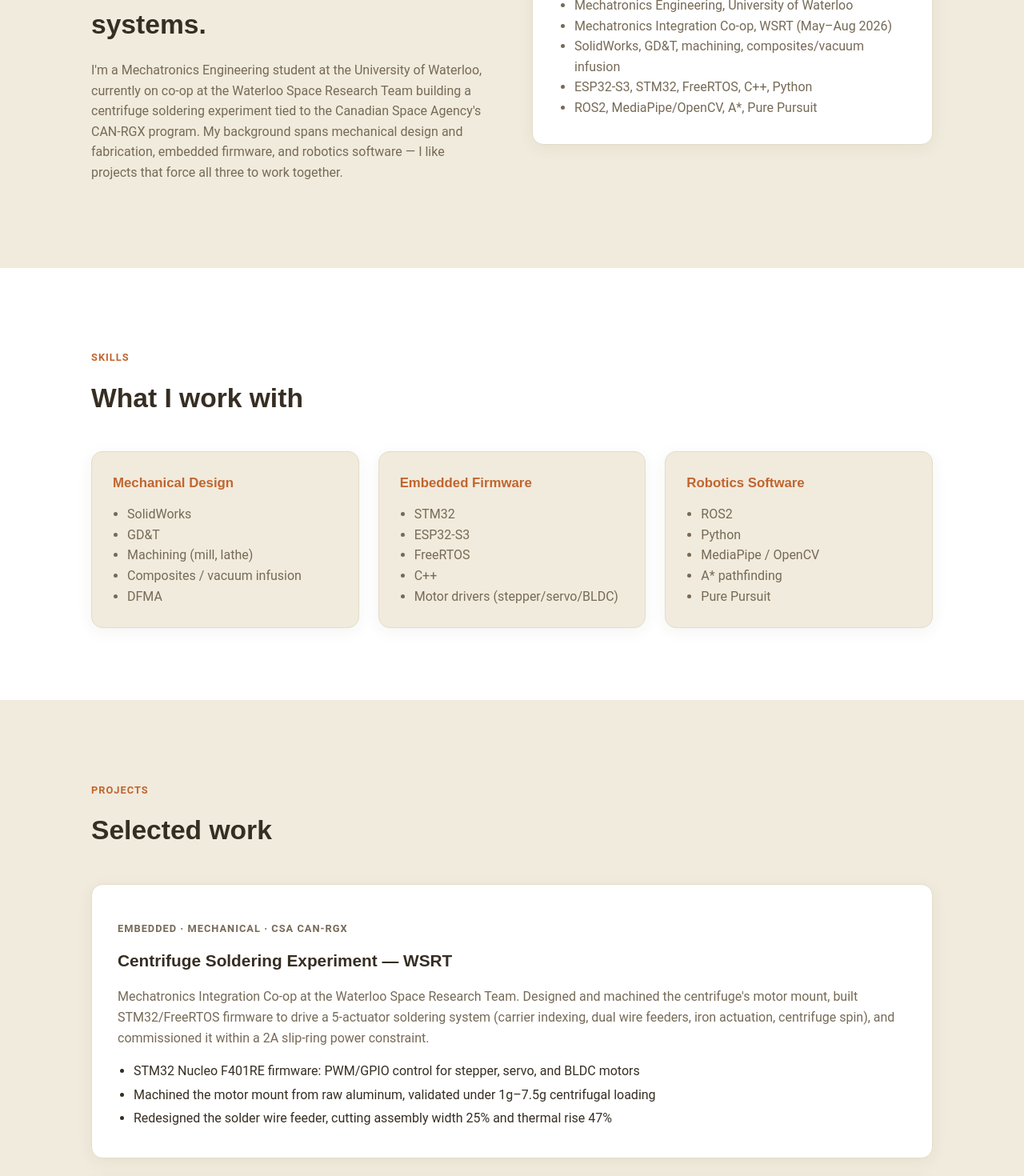
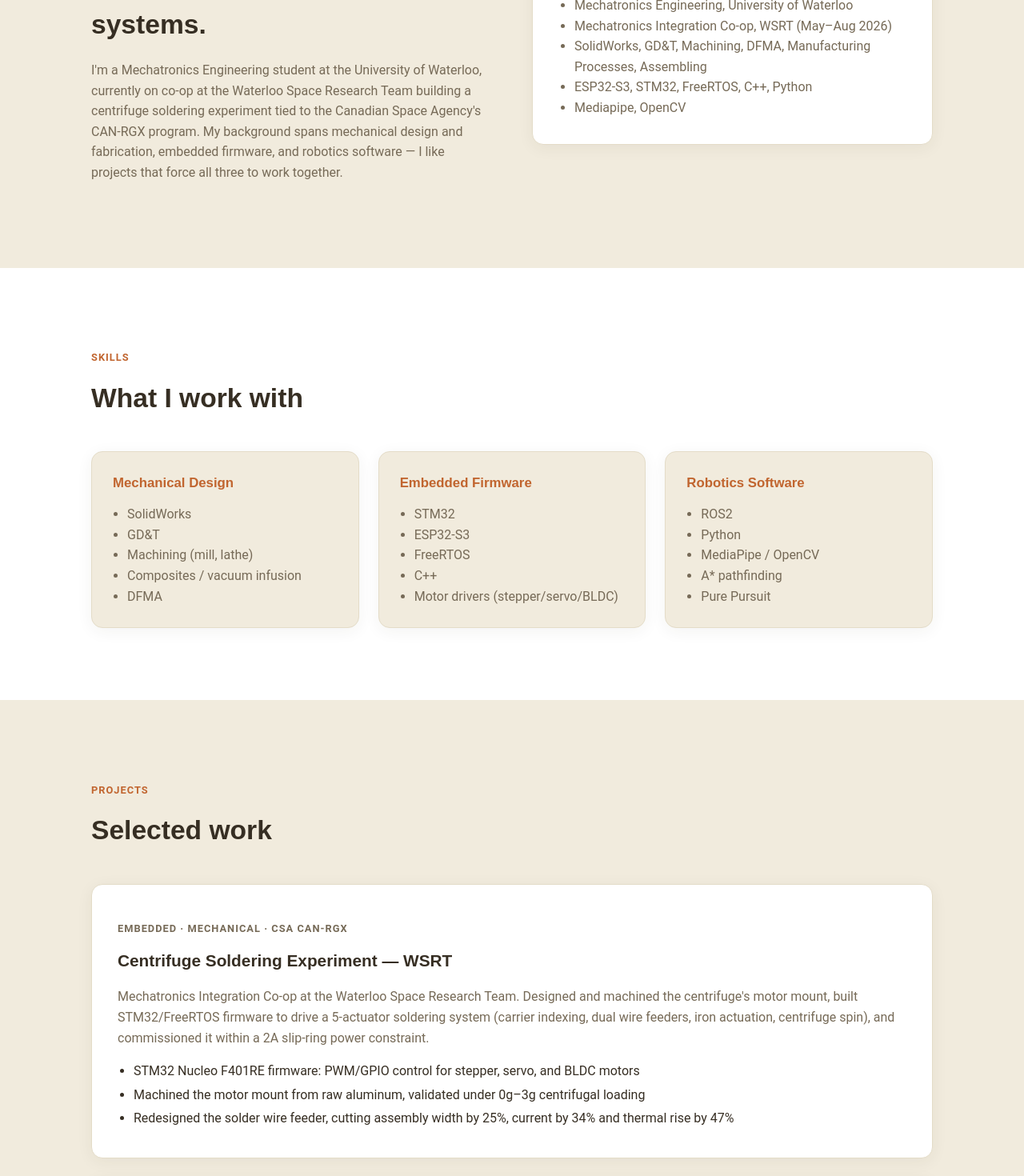
Before and after one commit to nitish2006main/PortfolioWebsite, a React (Vite) app: page / in a window 1280 px wide. Shown: the part 1020-2490 px from the top of the page at 80% size. Built offline with nearby package versions, Linux system fonts and the light colour scheme.

Commit message:
Changes to skills section

```diff
--- a/src/components/About.jsx
+++ b/src/components/About.jsx
@@ -23,9 +23,9 @@ function About() {
           <ul style={{ margin: 0, paddingLeft: 20, color: 'var(--color-text-muted)' }}>
             <li>Mechatronics Engineering, University of Waterloo</li>
             <li>Mechatronics Integration Co-op, WSRT (May–Aug 2026)</li>
-            <li>SolidWorks, GD&T, machining, composites/vacuum infusion</li>
+            <li>SolidWorks, GD&T, Machining, DFMA, Manufacturing Processes, Assembling </li>
             <li>ESP32-S3, STM32, FreeRTOS, C++, Python</li>
-            <li>ROS2, MediaPipe/OpenCV, A*, Pure Pursuit</li>
+            <li>Mediapipe, OpenCV</li>
           </ul>
         </div>
       </div>
--- a/src/components/Projects.jsx
+++ b/src/components/Projects.jsx
@@ -6,8 +6,8 @@ const projects = [
       "Mechatronics Integration Co-op at the Waterloo Space Research Team. Designed and machined the centrifuge's motor mount, built STM32/FreeRTOS firmware to drive a 5-actuator soldering system (carrier indexing, dual wire feeders, iron actuation, centrifuge spin), and commissioned it within a 2A slip-ring power constraint.",
     points: [
       'STM32 Nucleo F401RE firmware: PWM/GPIO control for stepper, servo, and BLDC motors',
-      'Machined the motor mount from raw aluminum, validated under 1g–7.5g centrifugal loading',
-      'Redesigned the solder wire feeder, cutting assembly width 25% and thermal rise 47%',
+      'Machined the motor mount from raw aluminum, validated under 0g–3g centrifugal loading',
+      'Redesigned the solder wire feeder, cutting assembly width by 25%, current by 34% and thermal rise by 47%',
     ],
   },
   {
```
